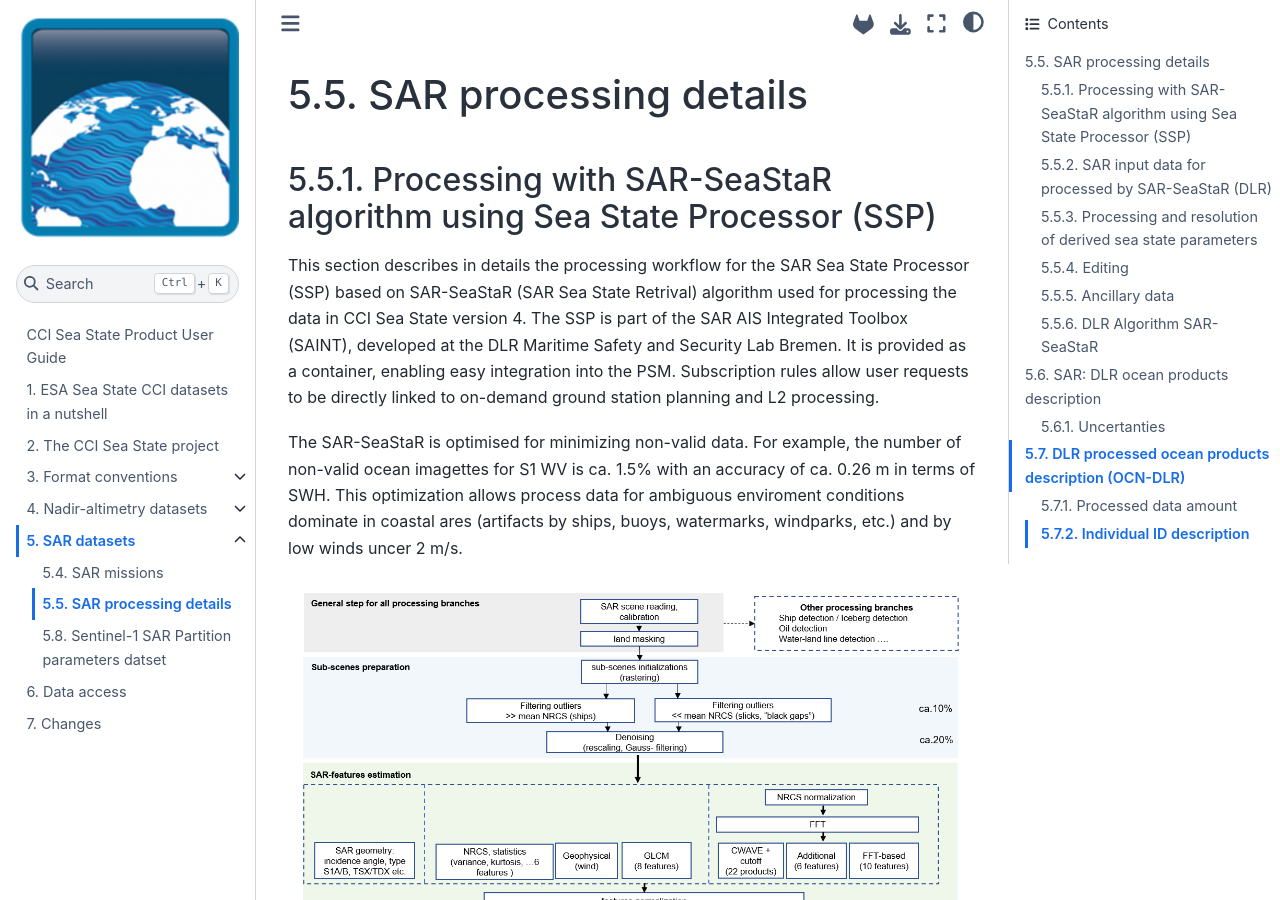
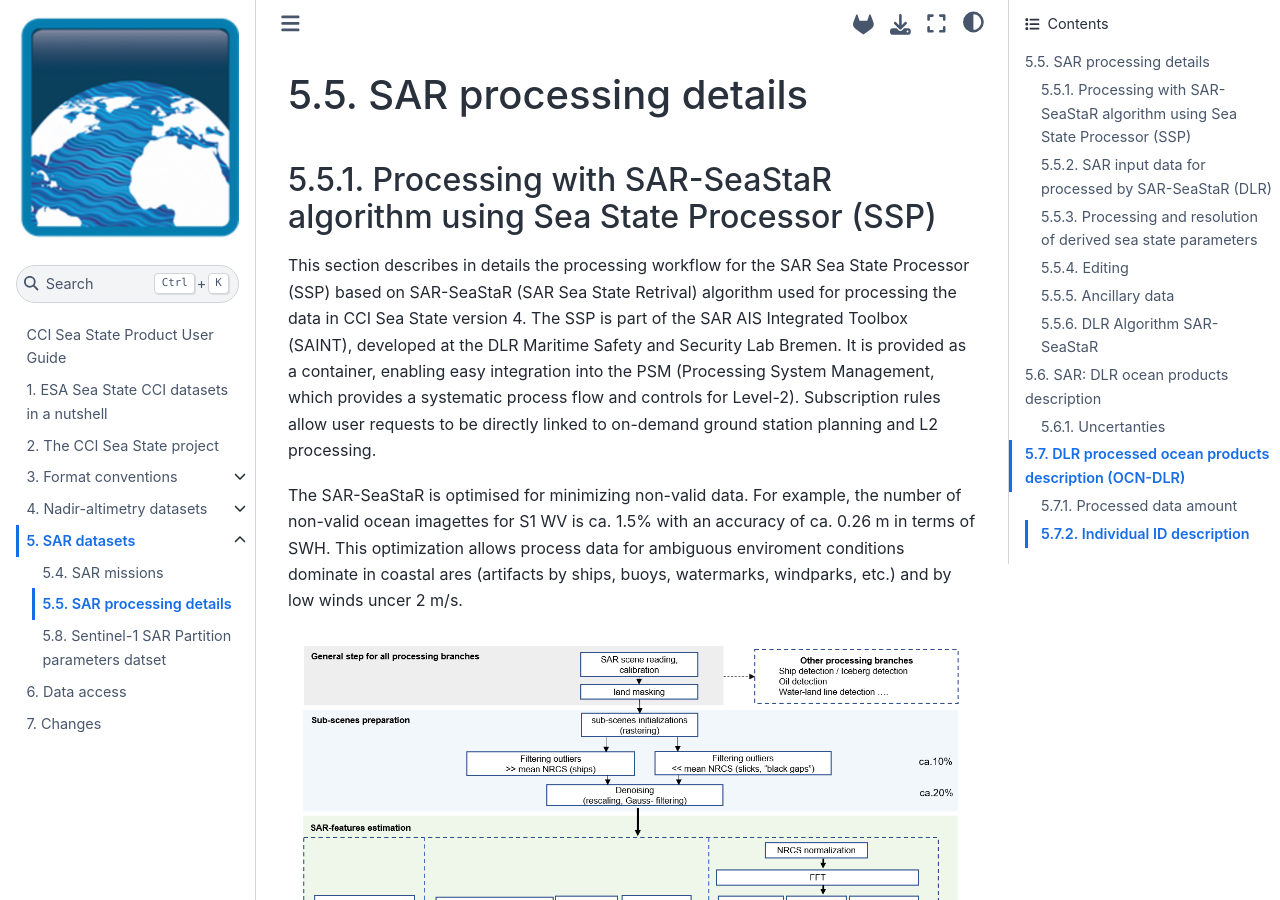
Before and after one commit to umr-lops/cci-seastate-pum, a Jupyter Book: the page built from sar/SAR-SeaStaR.md, in a window 1280 px wide and 900 px high. Built offline with Jupyter Book 1.0.4 settings and Sphinx 7.4.7 and the Sphinx Book theme 1.1.4, drawn with Linux system fonts in a browser that asks for light colours.

Commit message:
Edit SAR-SeaStaR.md

```diff
--- a/sar/SAR-SeaStaR.md
+++ b/sar/SAR-SeaStaR.md
@@ -5,7 +5,7 @@
 This section describes in details the processing workflow for the SAR Sea State Processor (SSP) based on SAR-SeaStaR (SAR Sea State Retrival) algorithm
 used for processing the data in CCI Sea State version 4.
 The SSP is part of the SAR AIS Integrated Toolbox (SAINT), developed at the DLR Maritime Safety and Security Lab Bremen.
-It is provided as a container, enabling easy integration into the PSM. Subscription rules allow user requests to be directly linked to on-demand ground station planning and L2 processing.
+It is provided as a container, enabling easy integration into the PSM (Processing System Management, which provides a systematic process flow and controls for Level-2). Subscription rules allow user requests to be directly linked to on-demand ground station planning and L2 processing.
 
 The SAR-SeaStaR is optimised for minimizing non-valid data. For example, the number of non-valid ocean imagettes for S1 WV is ca. 1.5% with an accuracy of ca. 0.26 m in terms of SWH.
 This optimization allows process data for ambiguous enviroment conditions dominate in coastal ares (artifacts by ships, buoys, watermarks, windparks, etc.) and by low winds uncer 2 m/s.
```
